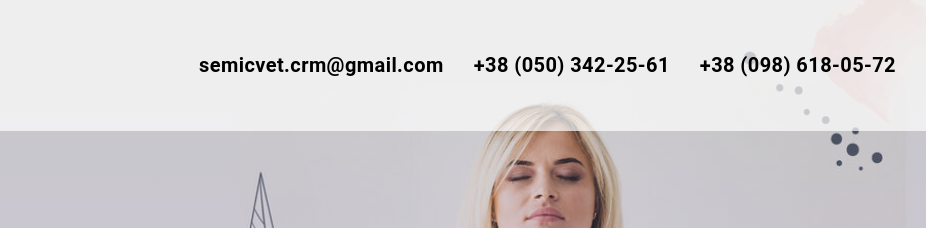
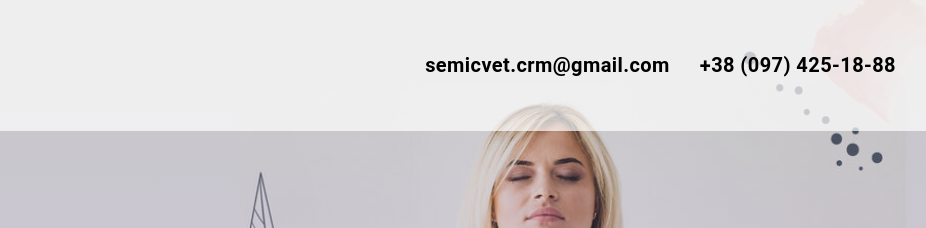
Before and after one commit to ihorrudniev/semicvet-online, a plain HTML site: page index.html in a window 1280 px wide. Shown: the top 228 px of the page, 354-1280 px from the left. Drawn offline with Linux system fonts and the light colour scheme.

Commit message:
Update index.html

```diff
--- a/index.html
+++ b/index.html
@@ -21,10 +21,9 @@
           <li class="auth-nav__item">
             <a class="auth-nav__link link" href="mailto:semicvet.crm@gmail.com">semicvet.crm@gmail.com</a>
           </li>
-          <li class="auth-nav__item"><a class="auth-nav__link phone link" href="tel:+380961111111">+38 (050)
-              342-25-61</a>
-          <li class="auth-nav__item"><a class="auth-nav__link phone link" href="tel:+380961111111">+38 (098)
-              618-05-72</a>
+          <li class="auth-nav__item"><a class="auth-nav__link phone link" href="tel:+380974251888">+38 (097)
+              425-18-88</a>
+
           </li>
         </ul>
       </div>
```
